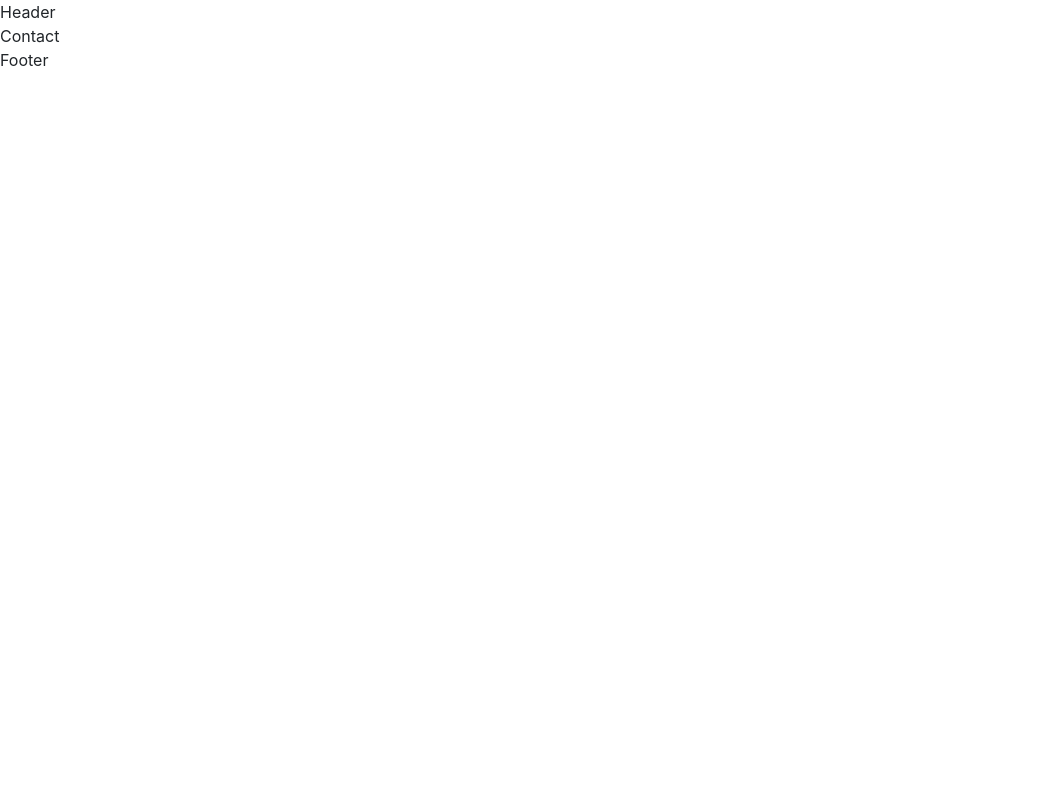
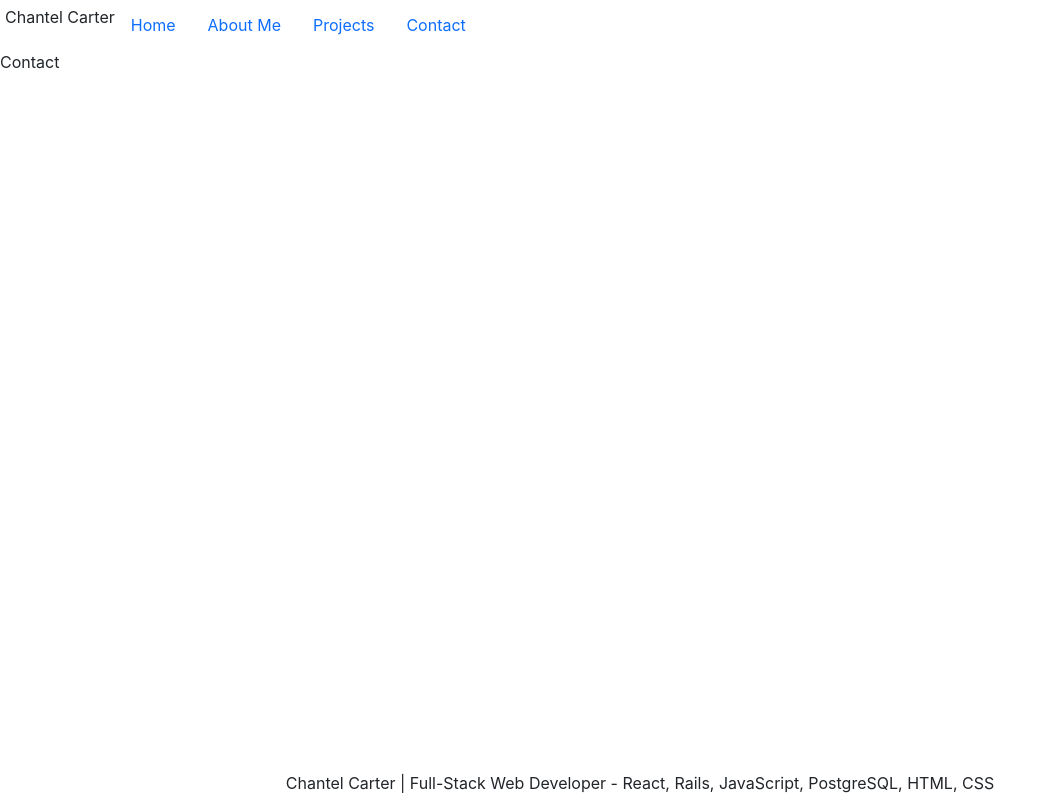
Before and after one commit to chantelcarter/portfolio, a React (Create React App) app: page /contact in a window 1280 px wide. Shown: the whole page, without its empty margins (0-1056 px from the left). Built offline with nearby package versions, Linux system fonts and the light colour scheme; the HTML template or start-up script is replaced by a standard one.

Commit message:
header and footer styling

```diff
--- a/src/App.css
+++ b/src/App.css
@@ -1,38 +1,12 @@
-.App {
+footer {
+  position: fixed;
+  bottom: 0;
+  left: 0;
+  width: 100%;
   text-align: center;
+  padding: 5px;
 }
 
-.App-logo {
-  height: 40vmin;
-  pointer-events: none;
+.nav {
+  padding: 5px;
 }
-
-@media (prefers-reduced-motion: no-preference) {
-  .App-logo {
-    animation: App-logo-spin infinite 20s linear;
-  }
-}
-
-.App-header {
-  background-color: #282c34;
-  min-height: 100vh;
-  display: flex;
-  flex-direction: column;
-  align-items: center;
-  justify-content: center;
-  font-size: calc(10px + 2vmin);
-  color: white;
-}
-
-.App-link {
-  color: #61dafb;
-}
-
-@keyframes App-logo-spin {
-  from {
-    transform: rotate(0deg);
-  }
-  to {
-    transform: rotate(360deg);
-  }
-}
--- a/src/App.js
+++ b/src/App.js
@@ -6,7 +6,8 @@ import Home from './pages/Home'
 import About from './pages/About'
 import Projects from './pages/Projects'
 import Contact from './pages/Contact'
-import NotFound from "./pages/NotFound"
+import NotFound from './pages/NotFound'
+import './App.css'
 
 const App = () => {
   return (
--- a/src/components/Footer.js
+++ b/src/components/Footer.js
@@ -2,7 +2,7 @@ import React from 'react'
 
 const Footer = () => {
   return (
-    <div>Footer</div>
+    <footer>Chantel Carter | Full-Stack Web Developer - React, Rails, JavaScript, PostgreSQL, HTML, CSS</footer>
   )
 }
 
--- a/src/components/Header.js
+++ b/src/components/Header.js
@@ -1,8 +1,30 @@
 import React from 'react'
+import { Nav, NavItem } from "reactstrap"
+import { NavLink } from "react-router-dom"
 
 const Header = () => {
   return (
-    <div>Header</div>
+    <>
+      <Nav className="nav">
+        <div>Chantel Carter</div>
+        <NavItem>
+          <NavLink to="/" className="nav-link">Home</NavLink>
+        </NavItem>
+        <NavItem>
+          <NavLink to="/about" className="nav-link">About Me</NavLink>
+        </NavItem>
+            <NavItem>
+              <NavLink to="/projects" className="nav-link">
+                Projects
+              </NavLink>
+            </NavItem>
+            <NavItem>
+              <NavLink to="/contact" className="nav-link">
+                Contact
+              </NavLink>
+          </NavItem>
+      </Nav>
+    </>
   )
 }
 
```
